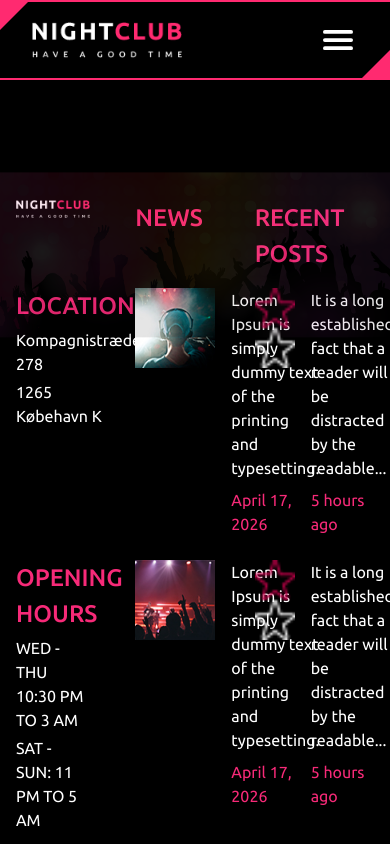
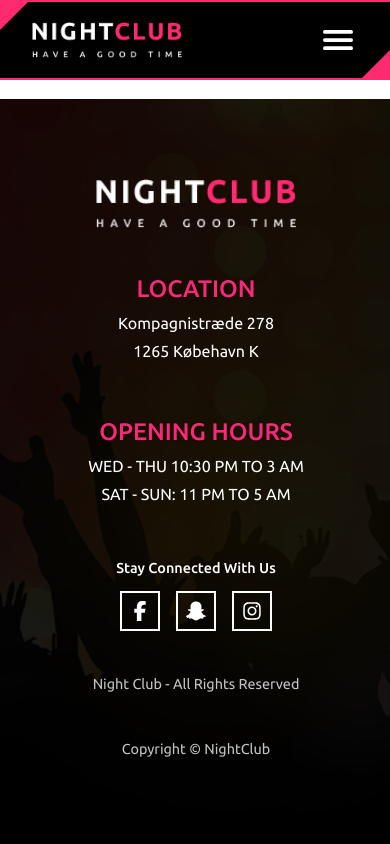
Before and after one commit to NannaDufour/eksamen-3sem, a Next.js app: page /contact in a window 390 px wide. Shown: the top 844 px of the page. Built offline with nearby package versions, Linux system fonts and the light colour scheme.

Commit message:
Done with footer - also responsive
Adjustment in page order

```diff
--- a/src/app/page.tsx
+++ b/src/app/page.tsx
@@ -10,8 +10,8 @@ export default function Home() {
       <Hero />
       <NavBar />
       <WelcomeSection />
+      <FeaturedEventsSection />
       <GallerySection />
-      <FeaturedEventsSection />
     </>
   );
 }
--- a/src/components/Footer.tsx
+++ b/src/components/Footer.tsx
@@ -5,40 +5,41 @@ import SocialMediaBar from "./SocialMediaBar";
 
 const Footer = () => {
   return (
-    <footer className="grid bg-black w-full overflow-hidden p-30">
+    <footer
+      className="relative w-full
+    bg-[url('/bg/footerbg.jpg')] bg-cover bg-center
+    before:content-[''] before:absolute before:inset-0
+    before:bg-black/90 before:z-0"
+    >
+      <div className="relative z-10 row-start-1 grid grid-cols-12 gap-10 pt-20 pb-20">
         <Image
-        className="col-start-1 row-start-1 opacity-10 w-full scale-150"
-        src="/bg/footerbg.jpg"
-        width={1400}
-        height={600}
-        alt="photoOfGraphicClub"
-      />
-      <div className="row-start-1 grid grid-cols-12 gap-4">
-        <Image
-          className="col-span-3"
+          className="col-span-10 mx-auto md:mx-0 md:col-span-3"
           src="/Logo.png"
           height={200}
           width={200}
           alt="photoOfLogo"
         />
+
+        <FooterInfoText
+          className="col-span-10 text-center row-start-2 md:col-span-4 md:text-left"
+          title="LOCATION"
+          infoOne="Kompagnistræde 278"
+          infoTwo="1265 Købehavn K"
+        />
+        <FooterInfoText
+          className="col-span-10 text-center row-start-3  md:col-span-3 md:text-left"
+          title="OPENING HOURS"
+          infoOne="WED - THU 10:30 PM TO 3 AM"
+          infoTwo="SAT - SUN: 11 PM TO 5 AM"
+        />
+        <div className="hidden md:contents">
           <h4 className="text-accent col-start-5 font-medium text-size-m ">
             NEWS
           </h4>
           <h4 className="text-accent col-start-9 font-medium text-size-m col-span-4">
             RECENT POSTS
           </h4>
-        <FooterInfoText
-          className="row-start-2 col-span-4"
-          title="LOCATION"
-          infoOne="Kompagnistræde 278"
-          infoTwo="1265 Købehavn K"
-        />
-        <FooterInfoText
-          className="row-start-3 col-span-3"
-          title="OPENING HOURS"
-          infoOne="WED - THU 10:30 PM TO 3 AM"
-          infoTwo="SAT - SUN: 11 PM TO 5 AM"
-        />
+
           <FooterInfoCard
             className="col-start-5 row-start-2 col-span-4"
             img="/content-img/recent_post1.jpg"
@@ -54,27 +55,35 @@ const Footer = () => {
             time="April 17, 2026"
           />
           <FooterInfoCard
+            imgClassName="h-5 w-5"
             className="col-start-9 row-start-2 col-span-4"
-          img="/icon/star1.png"
+            img="/icon/X_icon.svg"
             alt="photoOfIcon"
             text="It is a long established fact that a reader will be distracted by the readable..."
             time="5 hours ago"
           />
           <FooterInfoCard
-          className="col-start-9 row-start-3 col-span-4"
-          img="/icon/star1.png"
+            imgClassName="h-5 w-5"
+            className="col-start-9 row-start-3 col-span-4 "
+            img="/icon/X_icon.svg"
             alt="photoOfIcon"
             text="It is a long established fact that a reader will be distracted by the readable..."
             time="5 hours ago"
           />
-        <h4 className="text-primary-text text-size-xs  col-start-1 row-start-8 col-span-3">
+        </div>
+        <h4 className="col-span-10 text-center row-start-5 text-primary-text text-size-xs md:col-span-3 md:row-start-8 md:text-left md:self-end">
           Night Club - All Rights Reserved
         </h4>
-        <h4 className="text-secondary-text text-size-xs col-start-6 row-end-8 col-span-3 self-center">
+
+        <div className="col-span-10 col-start-1 row-start-4 flex flex-col items-center gap-3 md:col-start-5 md:col-span-4 md:row-start-8">
+          <h4 className="text-secondary-text font-medium text-size-xs">
             Stay Connected With Us
           </h4>
-        <SocialMediaBar className="col-start-6 row-start-8 col-span-3" />
-        <h4 className=" text-primary-text text-size-xs col-start-11 row-start-8 col-span-3">
+
+          <SocialMediaBar />
+        </div>
+
+        <h4 className="col-span-10 text-center row-start-6 text-primary-text text-size-xs md:col-start-10 md:col-span-3 md:row-start-8 md:text-right md:self-end">
           Copyright © NightClub
         </h4>
       </div>
--- a/src/components/FooterInfoCard.tsx
+++ b/src/components/FooterInfoCard.tsx
@@ -3,18 +3,32 @@ import { text } from "stream/consumers";
 
 type props = {
   className?: string;
+  imgClassName?: string;
   img: string;
   alt: string;
   text: string;
   time: string;
 };
 
-const FooterInfoCard = ({ className, img, alt, text, time }: props) => {
+const FooterInfoCard = ({
+  className,
+  imgClassName = "h-20 w-20",
+  img,
+  alt,
+  text,
+  time,
+}: props) => {
   return (
     <div className={`flex flex-row gap-4 mb-2 h-auto ${className ?? ""}`}>
-      <Image src={img} alt={alt} width={50} height={50} className="h-20 w-20" />
+      <Image
+        src={img}
+        alt={alt}
+        width={50}
+        height={50}
+        className={`shrink-0 object-cover ${imgClassName}`}
+      />
       <div className="flex flex-col gap-2">
-        <p className="text-secondary-text">{text}</p>
+        <p className="text-secondary-text leading-none">{text}</p>
         <p className="text-accent">{time}</p>
       </div>
     </div>
```
Lines whose indentation alone changed are shown as unchanged.
